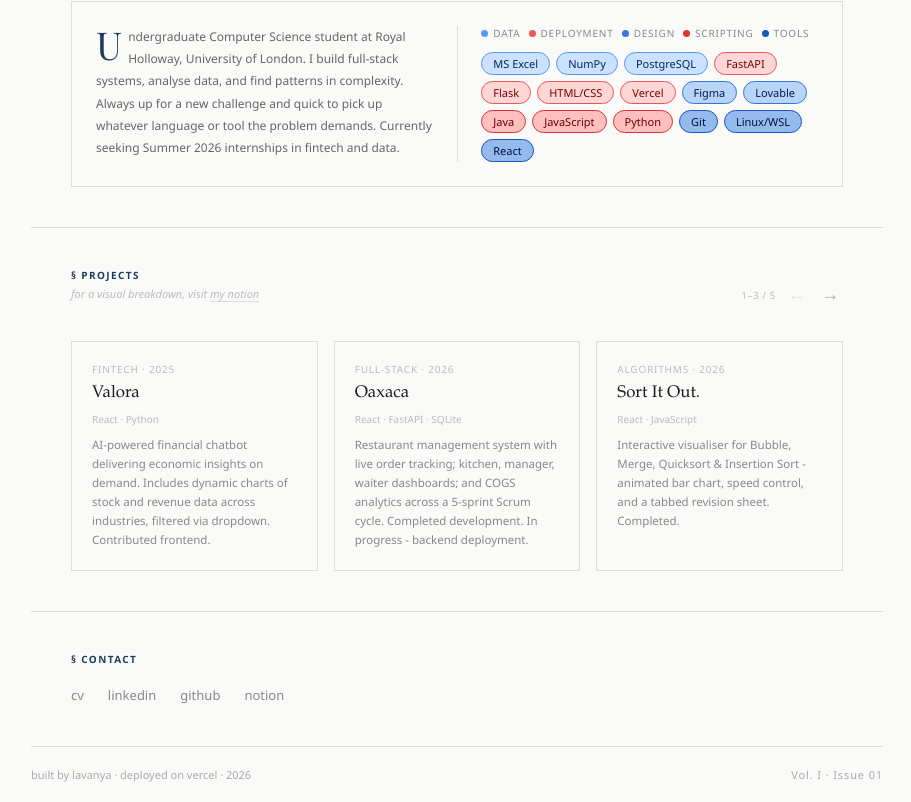
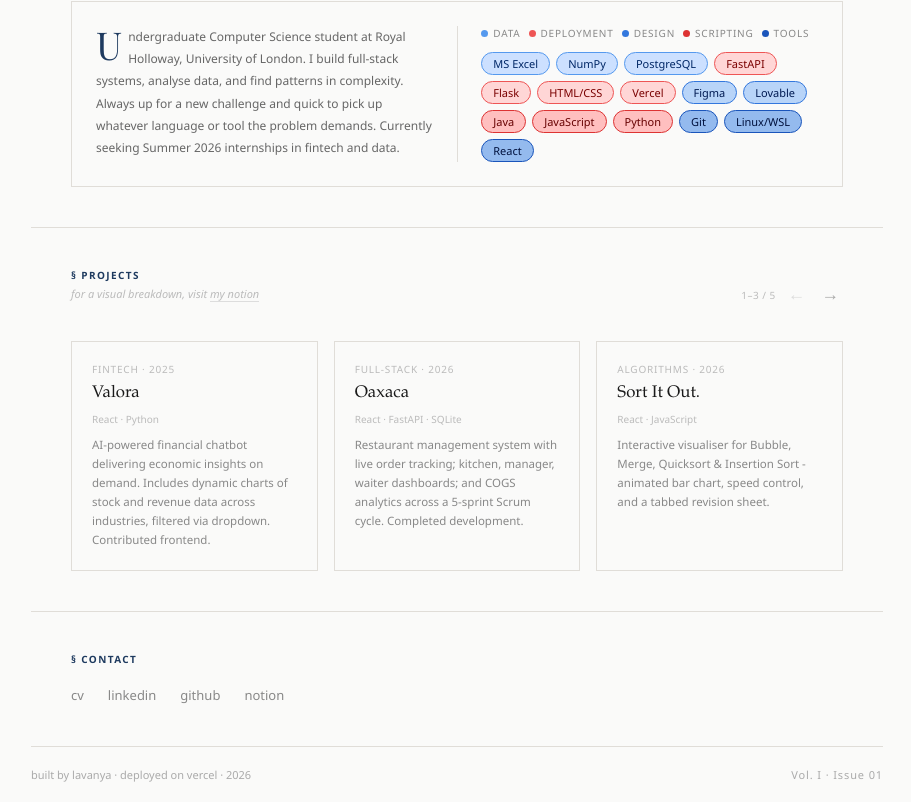
Before and after one commit to lyvnrin/portfolio, a React (Vite) app: page / in a window 1280 px wide. Shown: the part 884-1686 px from the top of the page, without its empty margins (183-1094 px from the left). Built offline with nearby package versions, Linux system fonts and the light colour scheme; a web font is replaced by a local one.

Commit message:
Update project descriptions in Projects component; remove deployment status for clarity

```diff
--- a/src/components/Projects.jsx
+++ b/src/components/Projects.jsx
@@ -8,22 +8,22 @@ const projects = [
   },
   {
     cat: 'Full-stack · 2026', title: 'Oaxaca', stack: 'React · FastAPI · SQLite',
-    desc: 'Restaurant management system with live order tracking; kitchen, manager, waiter dashboards; and COGS analytics across a 5-sprint Scrum cycle. Completed development. In progress - backend deployment.',
+    desc: 'Restaurant management system with live order tracking; kitchen, manager, waiter dashboards; and COGS analytics across a 5-sprint Scrum cycle. Completed development.',
     href: 'https://github.com/lyvnrin/oaxaca'
   },
   {
     cat: 'Algorithms · 2026', title: 'Sort It Out.', stack: 'React · JavaScript',
-    desc: 'Interactive visualiser for Bubble, Merge, Quicksort & Insertion Sort - animated bar chart, speed control, and a tabbed revision sheet. Completed.',
+    desc: 'Interactive visualiser for Bubble, Merge, Quicksort & Insertion Sort - animated bar chart, speed control, and a tabbed revision sheet.',
     href: 'https://sorting-visualiser-lk.vercel.app/'
   },
   {
     cat: 'Data · 2026', title: 'Lav-oogle', stack: 'Python · NumPy',
-    desc: 'Mini search engine built on PageRank with graph-based link analysis implemented by NumPy matrix operations. Inspired by recent algorithms coursework. Completed development. In progress - backend deployment.',
+    desc: 'Mini search engine built on PageRank with graph-based link analysis implemented by NumPy matrix operations. Inspired by recent algorithms coursework. Completed development.',
     href: 'https://github.com/lyvnrin/mini-search-engine'
   },
   {
   cat: 'Data · 2026', title: 'The House Always Wins?', stack: 'Python · Pandas · Matplotlib · Jupyter',
-  desc: 'Monte Carlo simulation of blackjack, baccarat, and poker exploring whether single-player tables and AI automation increase casino profitability. In progress - development',
+  desc: 'Monte Carlo simulation of blackjack, baccarat, and poker exploring whether single-player tables and AI automation increase casino profitability. In Progress.',
   href: 'https://github.com/lyvnrin/casino-sim'
   },
 ]
```
